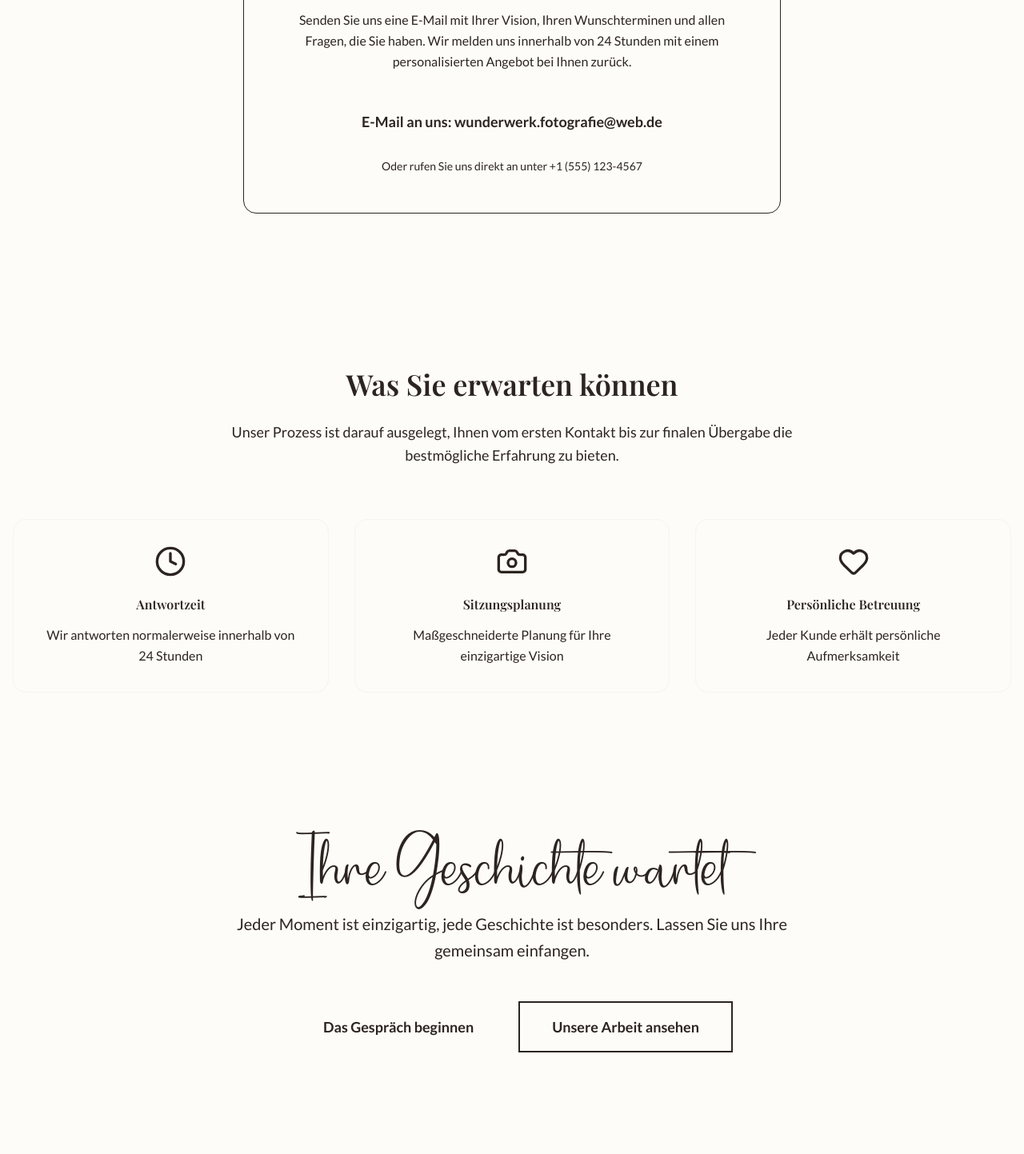
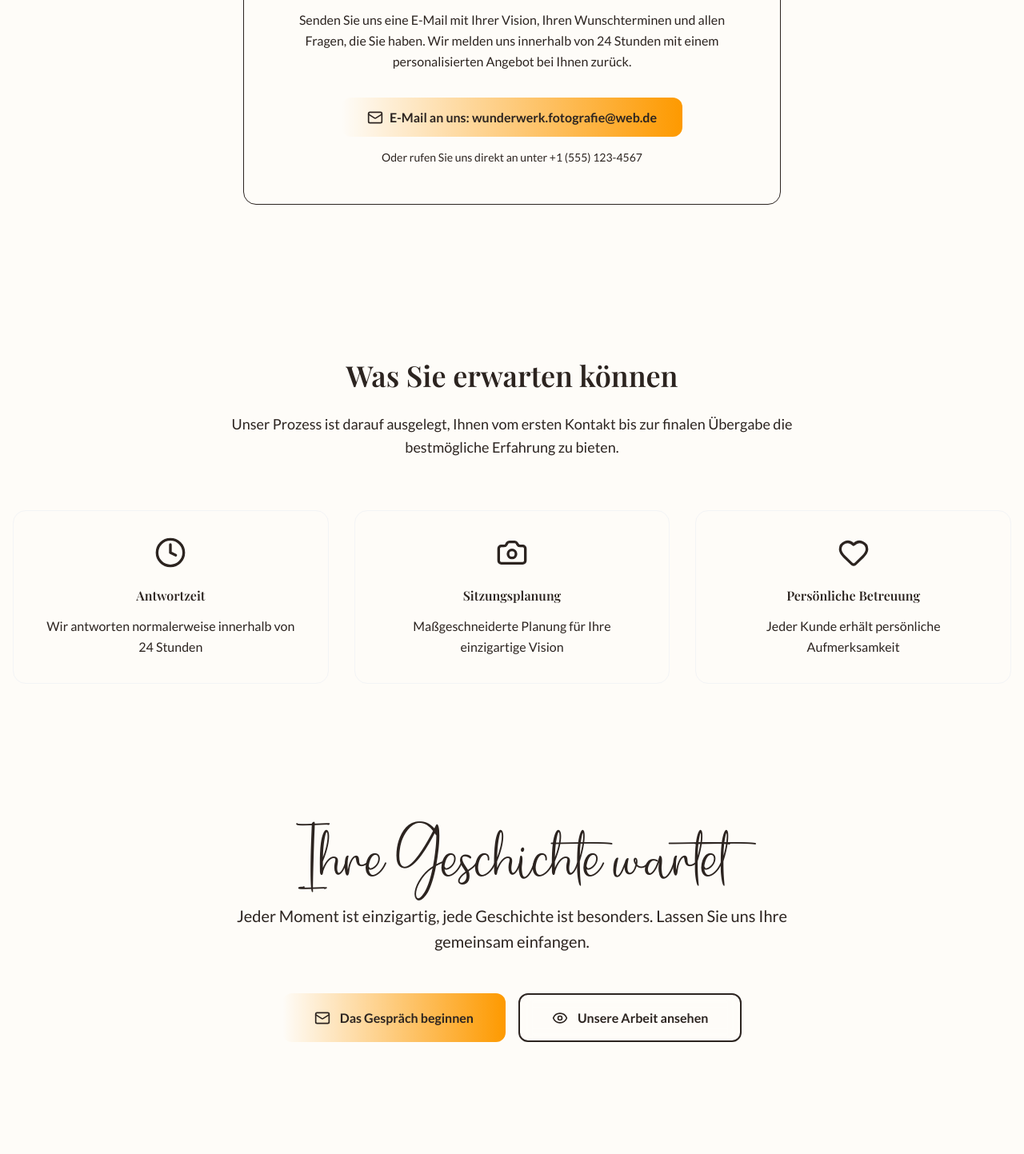
Before and after one commit to Eyadkelleh/photography-website, a Next.js app: page /en/contact in a window 1280 px wide. Shown: the part 1480-2923 px from the top of the page at 80% size. Built offline with nearby package versions, Linux system fonts and the light colour scheme; a web font is replaced by a local one.

Commit message:
feat: enhance contact page with improved button styles and icons for better user engagement

```diff
--- a/src/app/[locale]/contact/page.tsx
+++ b/src/app/[locale]/contact/page.tsx
@@ -1,6 +1,6 @@
 import { Metadata } from 'next';
 import Link from 'next/link';
-import { Mail, Phone, MapPin, Clock, Camera, Heart } from 'lucide-react';
+import { Mail, Phone, MapPin, Clock, Camera, Heart, Eye } from 'lucide-react';
 import { Button } from '@/components/ui';
 import { useTranslations } from 'next-intl';
 import { SITE_CONFIG } from '@/lib/constants';
@@ -131,9 +131,12 @@ export default function ContactPage() {
                 Wir melden uns innerhalb von 24 Stunden mit einem personalisierten Angebot bei Ihnen zurück.
               </p>
               <div className="space-y-4">
-                <Button size="lg" className="bg-gold-accent text-deep-charcoal hover:bg-gold-accent/90" asChild>
+                <Button size="xl" className="bg-gradient-to-r from-gold-accent to-amber-500 text-deep-charcoal font-semibold hover:from-gold-accent/90 hover:to-amber-500/90 hover:shadow-lg hover:shadow-gold-accent/25 hover:scale-[1.02] transition-all duration-200 border border-gold-accent/20 min-h-[48px] px-8 py-3 rounded-xl" asChild>
                   <Link href={`mailto:${SITE_CONFIG.email}`}>
-                    E-Mail an uns: {SITE_CONFIG.email}
+                    <div className="flex items-center gap-2">
+                      <Mail className="h-5 w-5" />
+                      E-Mail an uns: {SITE_CONFIG.email}
+                    </div>
                   </Link>
                 </Button>
                 <p className="text-sm text-warm-gray">
@@ -193,13 +196,21 @@ export default function ContactPage() {
               Jeder Moment ist einzigartig, jede Geschichte ist besonders. Lassen Sie uns Ihre gemeinsam einfangen.
             </p>
             <div className="flex flex-col sm:flex-row justify-center gap-4">
-              <Button size="lg" className="bg-gold-accent text-deep-charcoal hover:bg-gold-accent/90" asChild>
+              <Button size="xl" className="bg-gradient-to-r from-gold-accent to-amber-500 text-deep-charcoal font-semibold hover:from-gold-accent/90 hover:to-amber-500/90 hover:shadow-xl hover:shadow-gold-accent/30 hover:scale-[1.02] transition-all duration-300 border border-gold-accent/20 min-h-[52px] px-10 py-4 rounded-xl" asChild>
                 <Link href={`mailto:${SITE_CONFIG.email}`}>
-                  Das Gespräch beginnen
+                  <div className="flex items-center gap-3">
+                    <Mail className="h-5 w-5" />
+                    <span>Das Gespräch beginnen</span>
+                  </div>
                 </Link>
               </Button>
-              <Button variant="secondary" size="lg" className="border-warm-white text-warm-white hover:bg-warm-white hover:text-deep-charcoal" asChild>
-                <Link href="/portfolio">Unsere Arbeit ansehen</Link>
+              <Button variant="outline" size="xl" className="border-2 border-warm-white/30 text-warm-white font-semibold hover:bg-warm-white hover:text-deep-charcoal hover:shadow-xl hover:shadow-warm-white/20 hover:scale-[1.02] transition-all duration-300 backdrop-blur-sm bg-white/5 min-h-[52px] px-10 py-4 rounded-xl" asChild>
+                <Link href="/portfolio">
+                  <div className="flex items-center gap-3">
+                    <Eye className="h-5 w-5" />
+                    <span>Unsere Arbeit ansehen</span>
+                  </div>
+                </Link>
               </Button>
             </div>
           </div>
```
